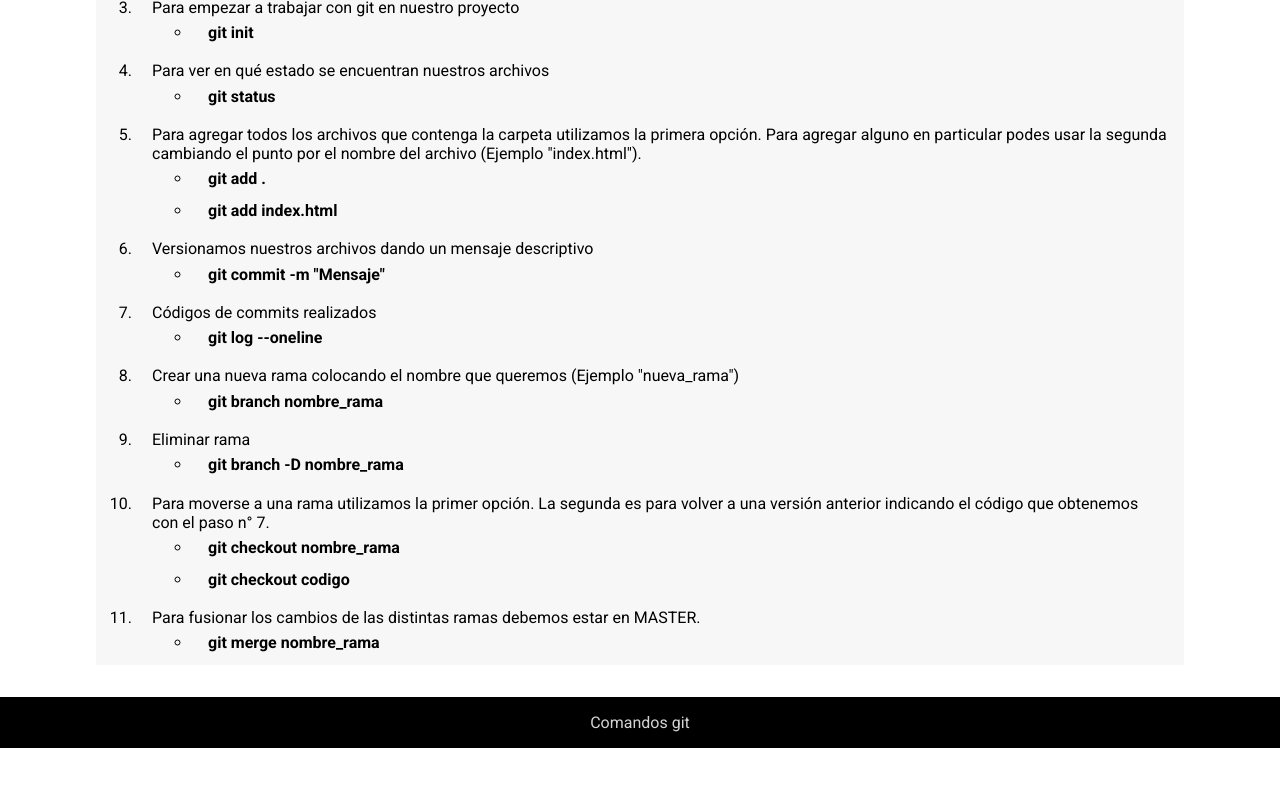
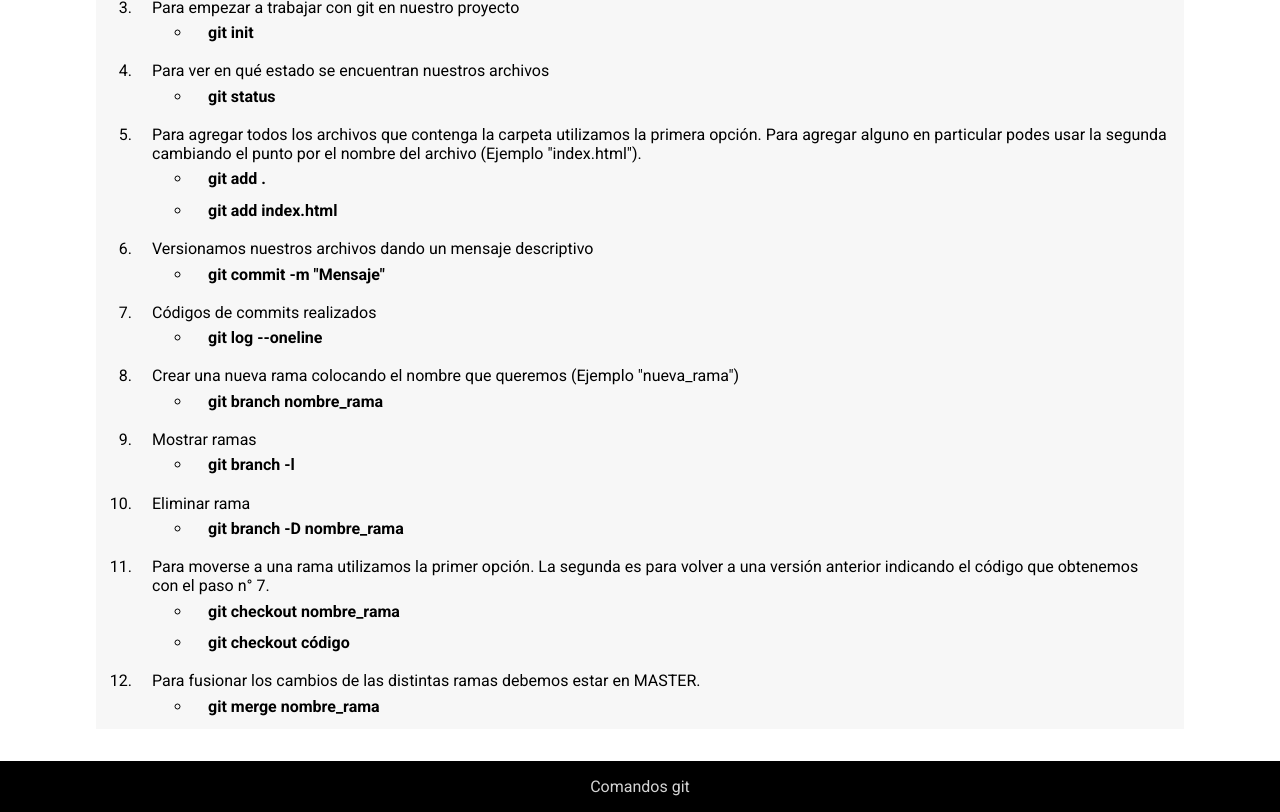
Before and after one commit to AxelMullins/Git, a plain HTML site: page index.html in a window 1280 px wide. Shown: the part 584-1396 px from the top of the page. Before the commit the page ends 1332 px from the top, so only its background shows below. Drawn offline with Linux system fonts and the light colour scheme.

Commit message:
Subida a GitHub

```diff
--- a/index.html
+++ b/index.html
@@ -85,6 +85,11 @@
                         <li><b>git branch nombre_rama</b></li>
                     </ul>
                 </li>
+                <li>Mostrar ramas
+                    <ul>
+                        <li><b>git branch -l</b></li>
+                    </ul>
+                </li>
                 <li>Eliminar rama
                     <ul>
                         <li><b>git branch -D nombre_rama</b></li>
@@ -93,7 +98,7 @@
                 <li>Para moverse a una rama utilizamos la primer opción. La segunda es para volver a una versión anterior indicando el código que obtenemos con el paso n° 7.
                     <ul>
                         <li><b>git checkout nombre_rama</b></li>
-                        <li><b>git checkout codigo</b></li>
+                        <li><b>git checkout código</b></li>
                     </ul>
                 </li>
                 <li>Para fusionar los cambios de las distintas ramas debemos estar en MASTER.
```
